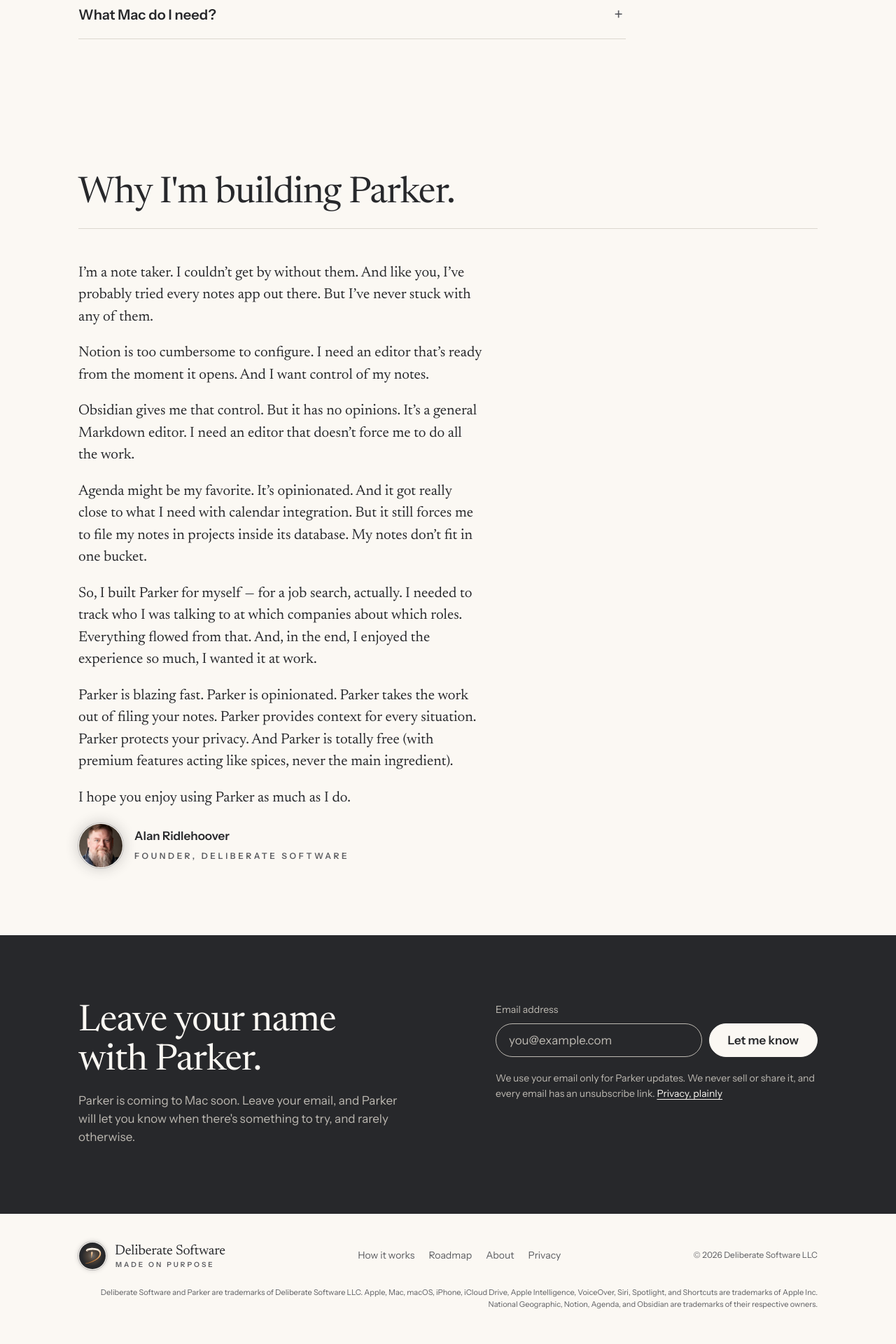
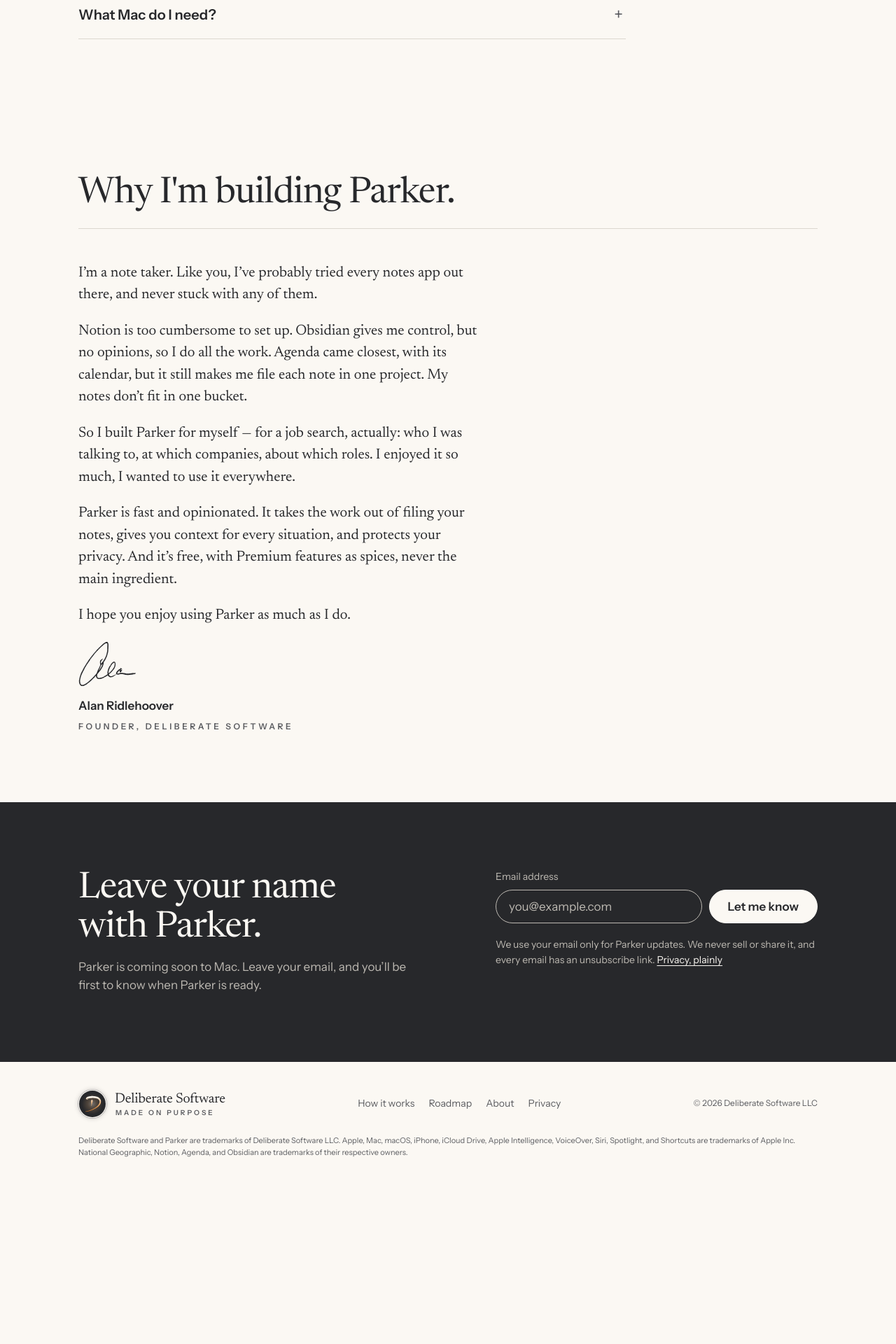
Before and after one commit to deliberate-software/deliberate-software.github.io, a Jekyll site: the page built from index.html, in a window 1280 px wide. Shown: the part 3978-5898 px from the top of the page at 70% size. Built offline with Jekyll 4.4.1, drawn with Linux system fonts in a browser that asks for light colours; after the commit the page ends 5681 px from its top, so only the background shows below that.

Commit message:
Founder's note: shorter, signed by hand; the waitlist says "coming soon to Mac"
The note fits on one screen from its title to its sign-off, and ends like a letter: Alan's signature, traced from a photo into an SVG drawn in the page's ink, then his name and title, with no photo. The photo the signature came from stays out of the published site.

The waitlist promises "you'll be first to know when Parker is ready", reading "coming soon to Mac" while the launch is "soon" and "coming to Mac in early 2027" once it's a date. The trademark line runs from the left at every width.

Co-Authored-By: Claude Opus 5.5 <noreply@anthropic.com>

```diff
--- a/_config.yml
+++ b/_config.yml
@@ -22,6 +22,7 @@ collections:
 
 markdown: kramdown
 exclude:
+  - signature.jpg   # the photo the signature SVG was traced from
   - README.md
   - Gemfile
   - Gemfile.lock
--- a/_includes/waitlist.html
+++ b/_includes/waitlist.html
@@ -3,7 +3,8 @@
   <div class="container waitlist__inner">
     <div class="waitlist__intro">
       <h2 id="waitlist-heading" class="waitlist__heading">Leave your name with {{ app.name }}.</h2>
-      <p>{{ app.name }} is coming to {{ app.platform }} {{ app.launch }}. Leave your email, and {{ app.name }} will let you know when there's something to try, and rarely otherwise.</p>
+      {%- comment %} "Coming soon to Mac", but "coming to Mac in early 2027". {% endcomment %}
+      <p>{{ app.name }} is coming {% if app.launch == "soon" %}soon to {{ app.platform }}{% else %}to {{ app.platform }} {{ app.launch }}{% endif %}. Leave your email, and you’ll be first to know when {{ app.name }} is ready.</p>
     </div>
     <form class="waitlist__form" action="{{ site.kit.form_action }}" method="post">
       <input type="hidden" name="tags[]" value="{{ app.kit_tag_id }}">
--- a/assets/css/site.css
+++ b/assets/css/site.css
@@ -376,6 +376,16 @@ code { font-family: ui-monospace, "SF Mono", Menlo, monospace; font-size: 0.88em
 .note p { font-family: var(--serif); font-size: 21px; line-height: 1.5; }
 .note__signature { display: flex; align-items: center; gap: 16px; }
 .avatar { width: 64px; height: 64px; border-radius: 50%; object-fit: cover; flex: none; }
+/* Signed like a letter: the signature, then the name and title beneath it. */
+.note__signed { display: flex; flex-direction: column; align-items: flex-start; gap: 14px; }
+/* Alan's handwritten signature, drawn in the page's ink so it reads in light and dark. */
+.signature {
+  display: block; width: 84px; aspect-ratio: 943 / 736;
+  background: var(--ink);
+  -webkit-mask: url("/assets/images/signature.svg") left center / contain no-repeat;
+  mask: url("/assets/images/signature.svg") left center / contain no-repeat;
+}
+.note__signature .avatar { width: 88px; height: 88px; }  /* as tall as the signature, name, and title beside it */
 /* The same white ring as the logos. */
 .note__signature .avatar { border: 1px solid rgba(251, 248, 243, 0.9); box-shadow: 0 0 0 1px rgba(39, 40, 43, 0.22), 0 0 18px 2px rgba(39, 40, 43, 0.2); }
 .note .note__sign { font-family: var(--sans); font-size: 17px; font-weight: 600; line-height: 1.6; }
@@ -445,13 +455,13 @@ code { font-family: ui-monospace, "SF Mono", Menlo, monospace; font-size: 0.88em
   color: var(--muted); padding-left: 1px;  /* the M's stem under the D's */
 }
 .footer__links { display: flex; flex-wrap: wrap; justify-content: center; gap: 20px; }
-/* The copyright ends the main row; the trademarks run beneath it, right-aligned. */
+/* The copyright ends the main row; the trademarks run beneath it, from the left. */
 .footer__copyright { margin: 0; font-size: 12px; text-align: right; }
-.footer__trademarks { grid-column: 1 / -1; margin: 0; font-size: 11px; text-align: right; text-wrap: pretty; }
+.footer__trademarks { grid-column: 1 / -1; margin: 0; font-size: 11px; text-align: left; text-wrap: pretty; }
 @media (max-width: 720px) {
   .footer { grid-template-columns: minmax(0, 1fr); align-items: start; }
   .footer__links { justify-content: flex-start; }
-  .footer__copyright, .footer__trademarks { text-align: left; }
+  .footer__copyright { text-align: left; }
 }
 
 /* Trademark symbol: small and raised, without changing the line height. */
--- a/index.html
+++ b/index.html
@@ -171,16 +171,16 @@ layout: default
   <div class="container">
     <h2 id="about-heading" class="section__title">Why I'm building Parker.</h2>
     <div class="note">
-      <p>I’m a note taker. I couldn’t get by without them. And like you, I’ve probably tried every notes app out there. But I’ve never stuck with any of them.</p>
-      <p>Notion is too cumbersome to configure. I need an editor that’s ready from the moment it opens. And I want control of my notes.</p>
-      <p>Obsidian gives me that control. But it has no opinions. It’s a general Markdown editor. I need an editor that doesn’t force me to do all the work.</p>
-      <p>Agenda might be my favorite. It’s opinionated. And it got really close to what I need with calendar integration. But it still forces me to file my notes in projects inside its database. My notes don’t fit in one bucket.</p>
-      <p>So, I built Parker for myself — for a job search, actually. I needed to track who I was talking to at which companies about which roles. Everything flowed from that. And, in the end, I enjoyed the experience so much, I wanted it at work.</p>
-      <p>Parker is blazing fast. Parker is opinionated. Parker takes the work out of filing your notes. Parker provides context for every situation. Parker protects your privacy. And Parker is totally free (with premium features acting like spices, never the main ingredient).</p>
+      <p>I’m a note taker. Like you, I’ve probably tried every notes app out there, and never stuck with any of them.</p>
+      <p>Notion is too cumbersome to set up. Obsidian gives me control, but no opinions, so I do all the work. Agenda came closest, with its calendar, but it still makes me file each note in one project. My notes don’t fit in one bucket.</p>
+      <p>So I built Parker for myself — for a job search, actually: who I was talking to, at which companies, about which roles. I enjoyed it so much, I wanted to use it everywhere.</p>
+      <p>Parker is fast and opinionated. It takes the work out of filing your notes, gives you context for every situation, and protects your privacy. And it’s free, with Premium features as spices, never the main ingredient.</p>
       <p>I hope you enjoy using Parker as much as I do.</p>
       <div class="note__signature">
-        <img class="avatar" src="{{ '/assets/images/alan.jpg' | relative_url }}" alt="Alan Ridlehoover" width="64" height="64">
-        <p class="note__sign">Alan Ridlehoover<br><span class="eyebrow eyebrow--tight">Founder, Deliberate Software</span></p>
+        <div class="note__signed">
+          <span class="signature" role="img" aria-label="Alan’s signature"></span>
+          <p class="note__sign">Alan Ridlehoover<br><span class="eyebrow eyebrow--tight">Founder, Deliberate Software</span></p>
+        </div>
       </div>
     </div>
   </div>
```
Also changed, not shown: assets/images/signature.svg (added).
